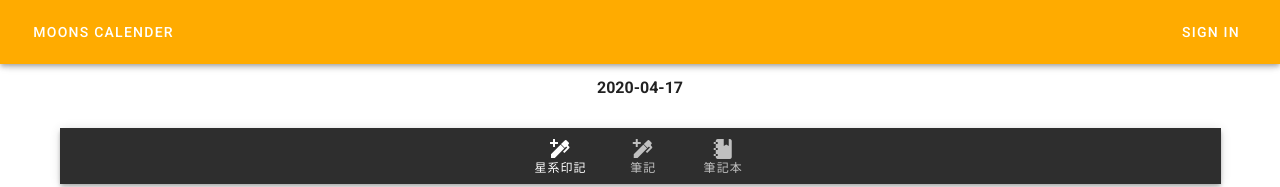
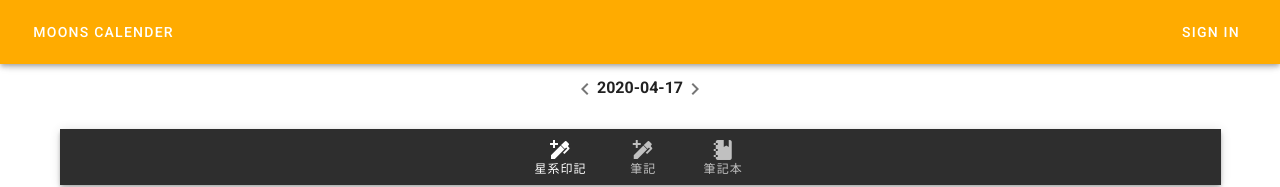
Before and after one commit to faytw/notes-my-daliy-kin, a Vue app: page / in a window 1280 px wide. Shown: the top 187 px of the page. Built offline with nearby package versions, Linux system fonts and the light colour scheme.

Commit message:
handle date to yesterday date or tomorrow date

```diff
--- a/src/components/Home.vue
+++ b/src/components/Home.vue
@@ -2,7 +2,13 @@
   <v-container>
     <v-row class="text-center">
       <v-col class="mb-1 font-weight-bold">
-        <div>{{ displayTodayFormat }}</div>
+        <span @click="goDate('yesterday', date)">
+          <v-icon>mdi-chevron-left</v-icon>
+        </span>
+        <span>{{ displayDateFormat }}</span>
+         <span @click="goDate('tomorrow', date)">
+          <v-icon>mdi-chevron-right</v-icon>
+        </span>
       </v-col>
     </v-row>
 
@@ -38,27 +44,42 @@
 <script>
 import {
   dateNow,
+  setDate,
 } from '../helpers/moonCalender'
 
 export default {
   name: 'home',
   data: () => ({
     dateNow: dateNow || {},
-    displayTodayFormat: '',
+    date: '',
+    displayDateFormat: '',
     pageNav: 'signature',
   }),
   mounted() {
-    this.setDisplayTodayFormat()
+    this.setDisplayFormat()
     this.pageNav = this.$route.name
   },
   methods: {
+    goDate(type, date) {
+      const d = date || new Date()
+      switch(type) {
+        case 'yesterday':
+          d.setDate(d.getDate() - 1)
+          break
+        case 'tomorrow':
+          d.setDate(d.getDate() + 1)
+          break
+      }
+      this.date = d
+      this.setDisplayFormat(setDate(d))
+    },
     goToPage(pathName) {
       this.$router.push(`/${pathName}`)
       this.pageNav = pathName
     },
-    setDisplayTodayFormat() {
-      const { year, month, date } = this.dateNow
-      this.displayTodayFormat =  `${year}-${month < 10 ? '0' + month : month}-${date}`
+    setDisplayFormat(input = this.dateNow) {
+      const { year, month, date } = input
+      this.displayDateFormat =  `${year}-${month < 10 ? '0' + (month + 1) : (month + 1)}-${date < 10 ? '0' + (date) : date}`
     },
   }
 }
--- a/src/helpers/moonCalender/index.js
+++ b/src/helpers/moonCalender/index.js
@@ -26,10 +26,10 @@ const setGuideIcon = (sealGroups, icon, tone) => {
   return group[toneGroup]
 }
 
-const setDateNow = (input = new Date()) => {
+export const setDate = (input = new Date()) => {
   const d = input
   const year = d.getFullYear()
-  const month = d.getMonth() + 1
+  const month = d.getMonth()
   const date = d.getDate()
   const hours = d.getHours()
   const minutes = d.getMinutes()
@@ -47,7 +47,7 @@ const setDateNow = (input = new Date()) => {
 const calulateDateMainIcon = (dateInput) => {
   const { year, month, date} = dateInput
   const n1 = Object.keys(yearTable).filter((key) => yearTable[key].includes(year))[0]
-  const n2 = monthTable[month]
+  const n2 = monthTable[month+1]
   const n3 = date
 
   let ans = 0
@@ -179,10 +179,11 @@ const setInitData = () => {
   return [ top, left, middle, right, bottom ]
 }
 
-export const dateNow = setDateNow()
+export const dateNow = setDate()
 export const initData = setInitData()
 
 export default {
   dateNow,
-  initData
+  initData,
+  setDate
 }
```
